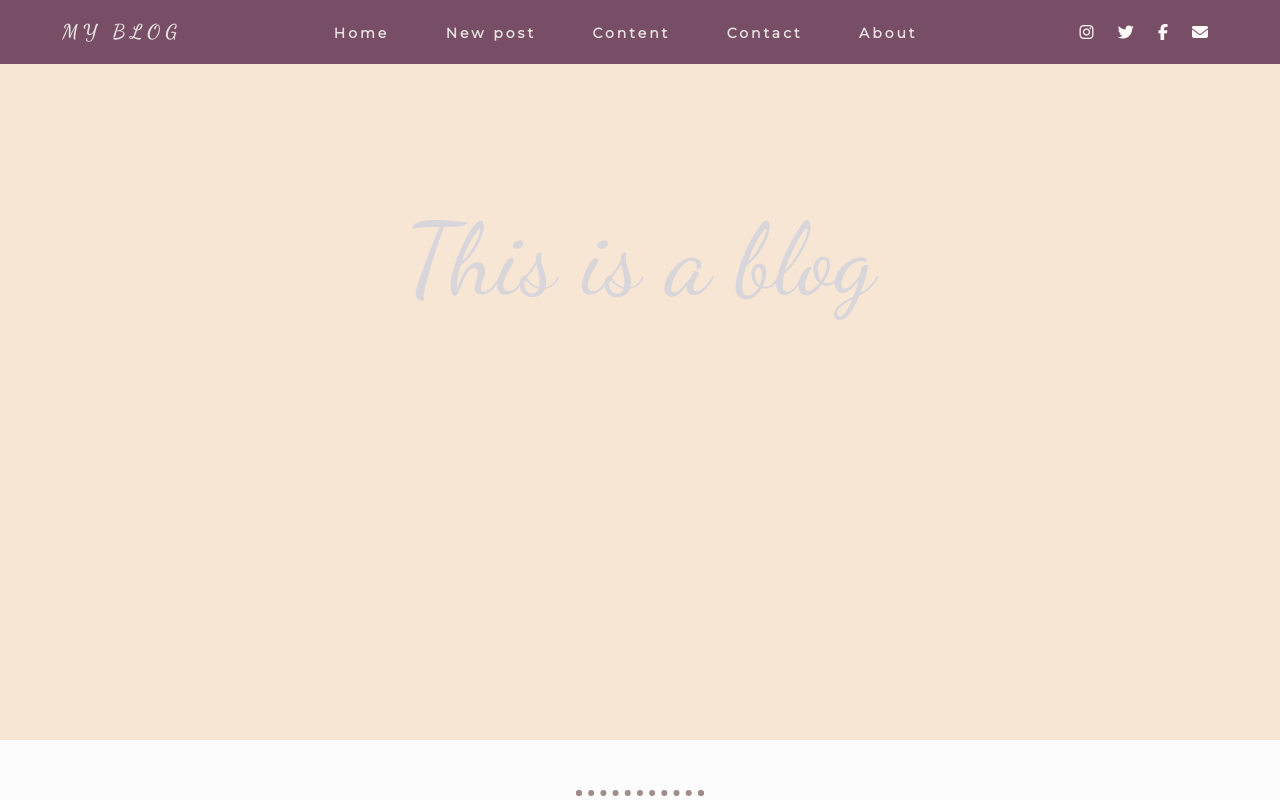
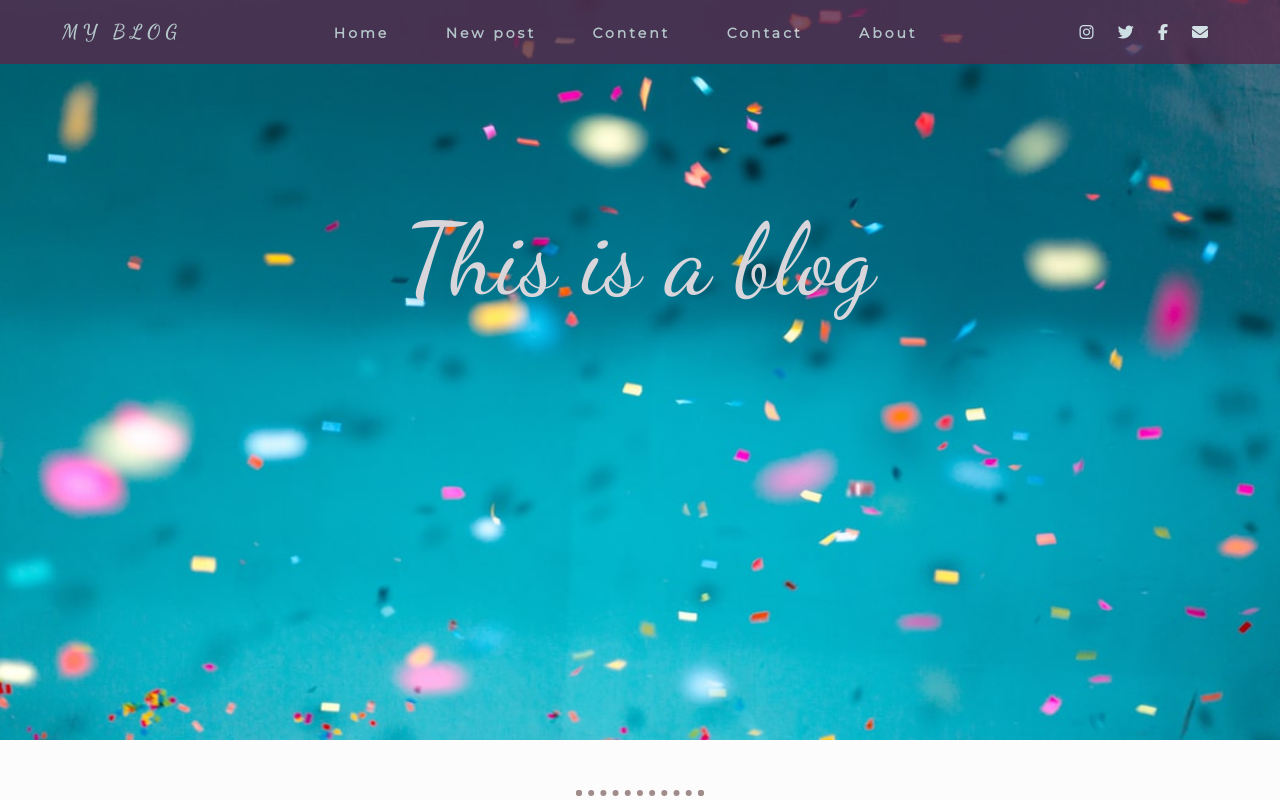
Before and after one commit to KiwiKoi/Blog, a plain HTML site: page index.html in a window 1280 px wide. Shown: the top 800 px of the page. Drawn offline with nearby package versions, Linux system fonts and the light colour scheme; the site is published under a folder, as on GitHub Pages, so addresses that start at the root find nothing; a script that the page names is missing.

Commit message:
Correct image link in css

```diff
--- a/css/styles.css
+++ b/css/styles.css
@@ -28,7 +28,7 @@ header {
     padding-top: 200px;
     padding-bottom:420px;
     text-align: center;
-    background-image: url("/images/confetti.jpg");
+    background-image: url("../images/confetti.jpg");
     background-attachment: fixed;
     background-repeat: no-repeat;
     background-size: 100% 100%;
```
Also changed, not shown: images/blue-background.jpg (added).
